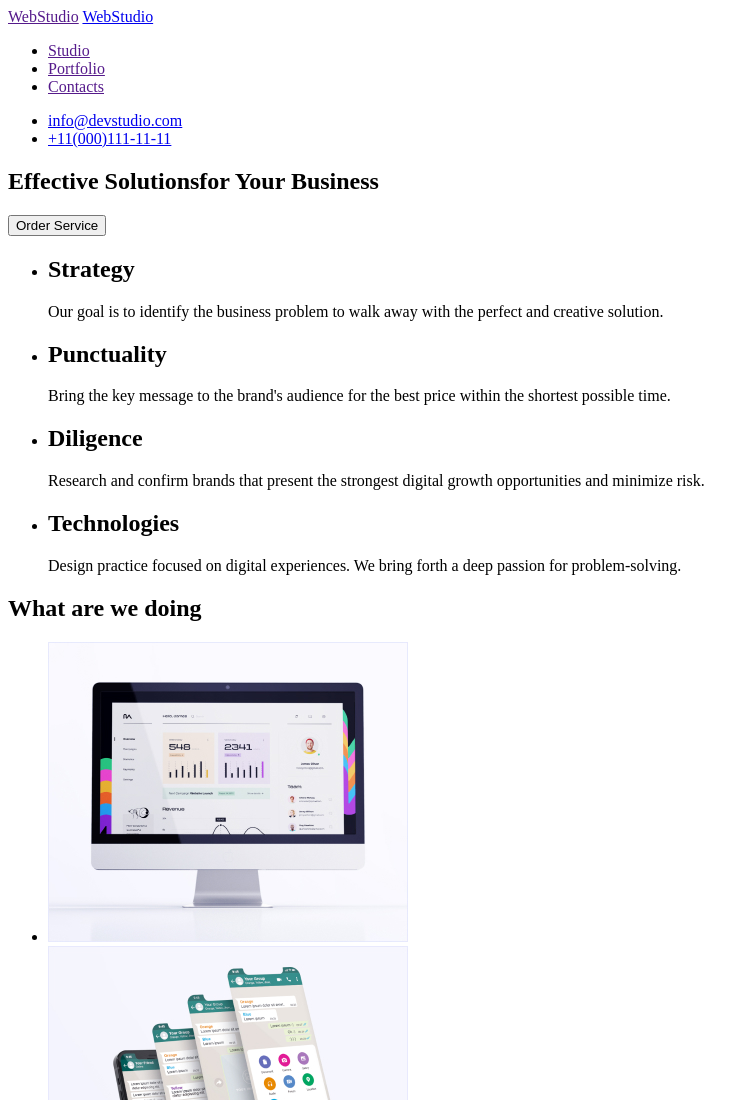
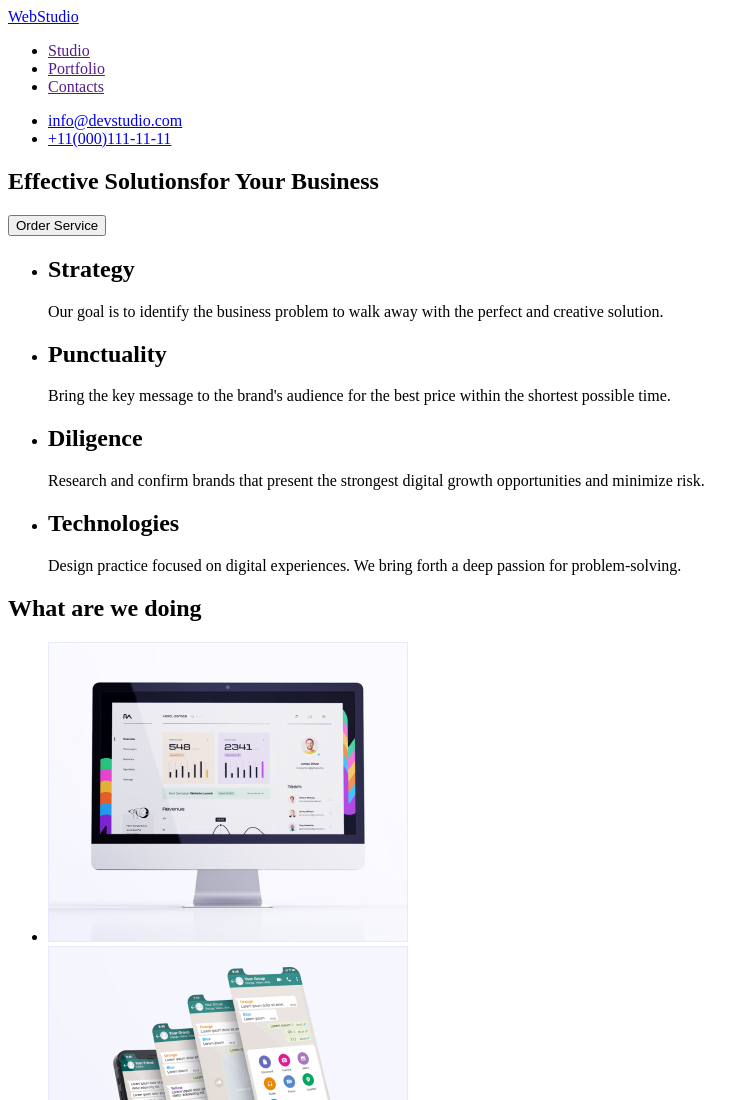
Before and after one commit to Holevanton/goit-markup-hw-01, a plain HTML site: page index.html in a window 1280 px wide. Shown: the top 1100 px of the page, without its empty margins (0-754 px from the left). Drawn offline with Linux system fonts and the light colour scheme.

Commit message:
Update index.html

```diff
--- a/index.html
+++ b/index.html
@@ -10,20 +10,17 @@
     <header>
         <nav>
 
-          <a href="">WebStudio</a>
           <a href="./index.html">WebStudio</a>
-
-
 
         <ul>
             <li>
-            <a href="">Studio</a>
+                <a href= "">Studio</a>
             </li>
             <li>
-            <a href="">Portfolio</a>
+                <a href= "">Portfolio</a>
             </li>
             <li>
-            <a href="">Contacts</a>
+                <a href= "">Contacts</a>
             </li>
         </ul>
 
```
Lines whose indentation alone changed are shown as unchanged.
